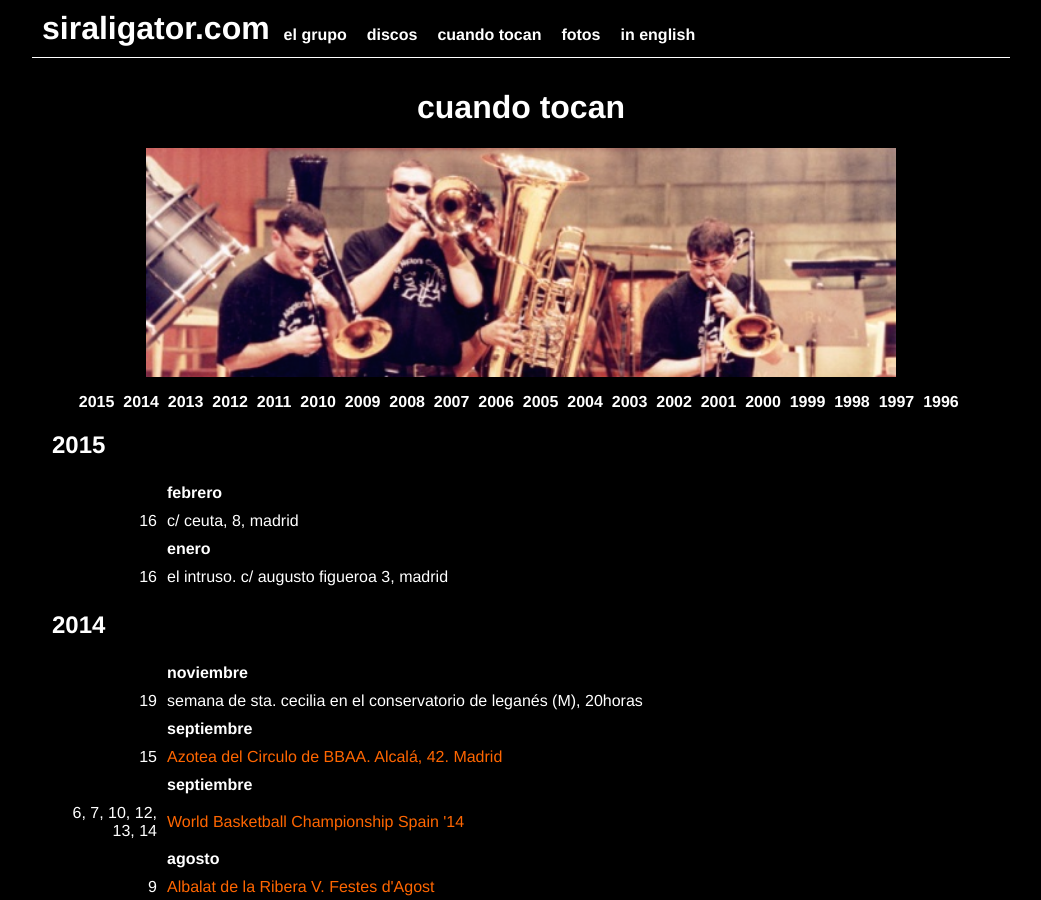
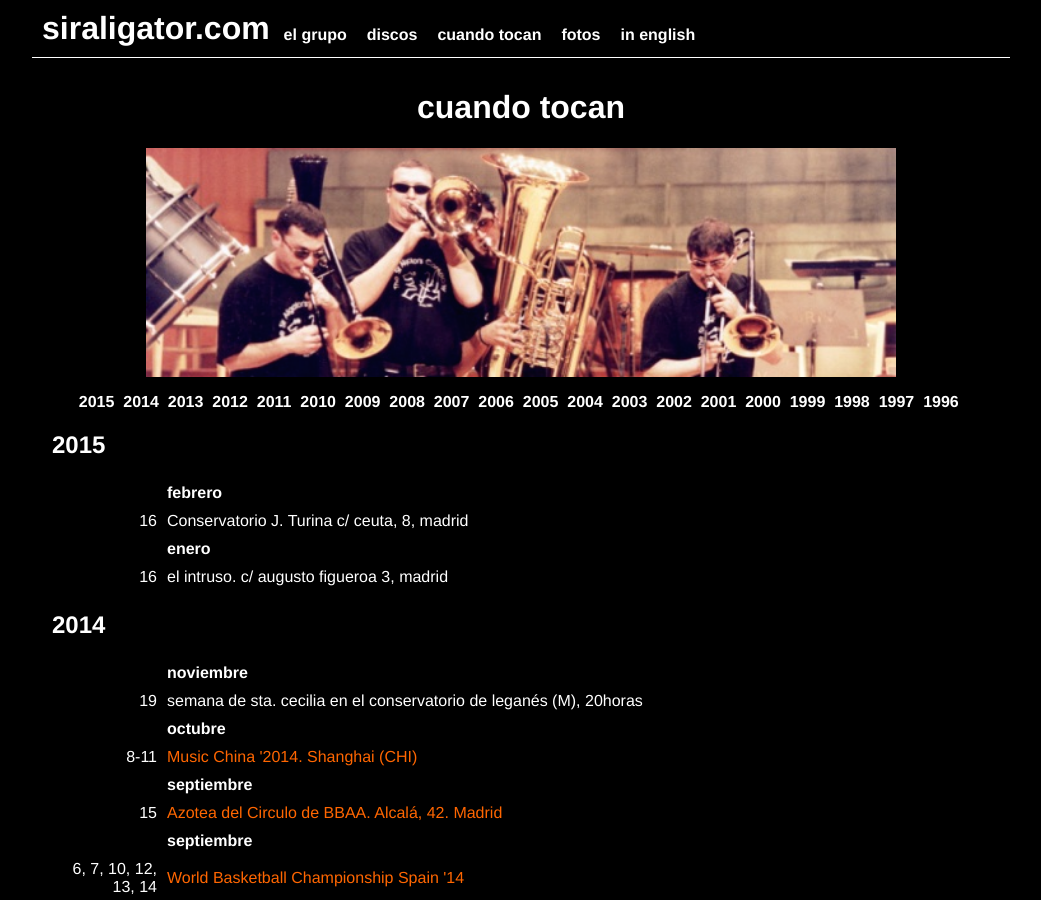
Before and after one commit to siraligator/siraligator.github.io, a Jekyll site: the page built from cuandotocan.html, in a window 1280 px wide and 900 px high. Shown: the whole window, without its empty margins (119-1160 px from the left). Built offline with Jekyll 4.4.1, drawn with Linux system fonts in a browser that asks for light colours; Markdown is read by kramdown in place of the engine named in the settings; comment, search, counter and statistics services are not loaded.

Commit message:
Update conciertos.yml

```diff
--- a/_data/conciertos.yml
+++ b/_data/conciertos.yml
@@ -4,7 +4,7 @@
       days:
         - day: 16
           shows:
-            - name: c/ ceuta, 8, madrid
+            - name: Conservatorio J. Turina c/ ceuta, 8, madrid
               done: no
     - month: enero
       days:
@@ -20,6 +20,12 @@
           shows:
             - name: semana de sta. cecilia en el conservatorio de leganés (M), 20horas
               done: no
+    - month: octubre
+      days:
+        - day: 8-11
+          shows:
+            - name: Music China '2014. Shanghai (CHI)
+              done: si
     - month: septiembre
       days:
         - day: 15
```
